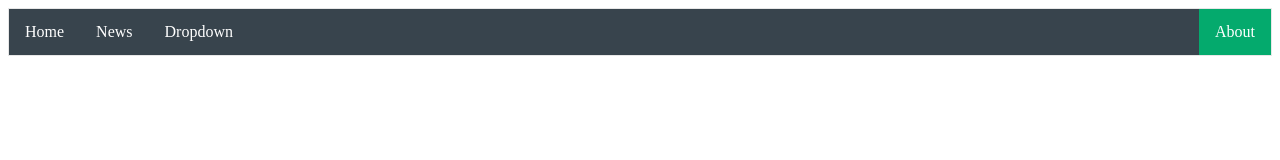
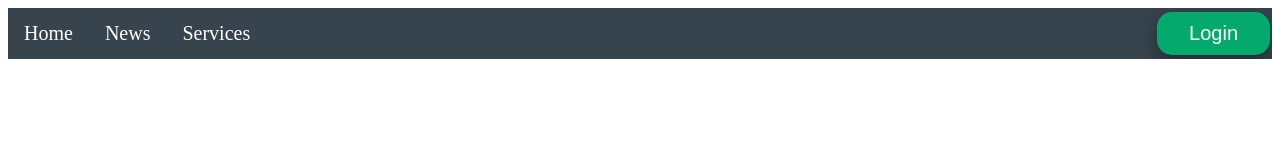
Before and after one commit to Rakeshyadav-19/Issues, a plain HTML site: page index.html in a window 1280 px wide. Drawn offline with Linux system fonts and the light colour scheme.

Commit message:
nav Done

```diff
--- a/css/style.css
+++ b/css/style.css
@@ -1,26 +1,89 @@
+body {
+  background-color:white;
+}
 ul {
   list-style-type: none;
   margin: 0;
   padding: 0;
   overflow: hidden;
-    border: 1px solid #e7e7e7;
-  background-color: rgb(1, 1, 1);
-
+  background-color: #38444d;
 }
 
 li {
   float: left;
 }
 
-  li a {
-    display: block;
+li a, .dropbtn {
+  display: inline-block;
   color: white;
+  font-size: 20px;
   text-align: center;
   padding: 14px 16px;
   text-decoration: none;
 }
 
-  /* Change the link color to #111 (black) on hover */
-  li a:hover {
-    background-color: #45a049;
+li a:hover, .dropdown:hover .dropbtn {
+  background-color:  #04AA6D;
+;
 }
+
+li.dropdown {
+  display: inline-block;
+}
+
+.dropdown-content {
+  display: none;
+  position: absolute;
+  background-color: #f9f9f9;
+  min-width: 160px;
+  box-shadow: 0px 8px 16px 0px rgba(0,0,0,0.2);
+  z-index: 1;
+}
+
+.dropdown-content a {
+  color: black;
+  padding: 12px 16px;
+  text-decoration: none;
+  display: block;
+  text-align: left;
+}
+
+.dropdown-content a:hover {background-color: #f1f1f1;}
+
+.dropdown:hover .dropdown-content {
+  display: block;
+}
+li a:hover:not(.active) {
+background-color: #04AA6D;
+}
+
+.active {
+background-color: #04AA6D;
+}
+
+.button
+{
+  padding: 10px 32px;
+  font-size: 20px;
+  text-align: center;
+  cursor: pointer;
+  outline: none;
+  color: #fff;
+  background-color: #04AA6D;
+  border: none;
+  border-radius: 15px;
+  box-shadow: 0 8px 16px 0 rgba(0,0,0,0.2), 0 6px 20px 0 rgba(0,0,0,0.19);
+  margin: 4px 2px;
+}
+
+.button:hover
+{
+  background-color: #3e8e41;
+}
+
+.button:active
+{
+  background-color: #3e8e41;
+  box-shadow: 0 5px #666;
+  transform: translateY(4px);
+}
--- a/index.html
+++ b/index.html
@@ -5,83 +5,22 @@
     <meta name="viewport" content="width=device-width, initial-scale=1.0">
     <title>ODOP</title>
     <link rel="stylesheet" href="css/style.css">
-    <style>
-      body {
-        background-color:white;
-      }
-      ul {
-        list-style-type: none;
-        margin: 0;
-        padding: 0;
-        overflow: hidden;
-        background-color: #38444d;
-      }
 
-      li {
-        float: left;
-      }
-
-      li a, .dropbtn {
-        display: inline-block;
-        color: white;
-        text-align: center;
-        padding: 14px 16px;
-        text-decoration: none;
-      }
-
-      li a:hover, .dropdown:hover .dropbtn {
-        background-color:  #04AA6D;
-;
-      }
-
-      li.dropdown {
-        display: inline-block;
-      }
-
-      .dropdown-content {
-        display: none;
-        position: absolute;
-        background-color: #f9f9f9;
-        min-width: 160px;
-        box-shadow: 0px 8px 16px 0px rgba(0,0,0,0.2);
-        z-index: 1;
-      }
-
-      .dropdown-content a {
-        color: black;
-        padding: 12px 16px;
-        text-decoration: none;
-        display: block;
-        text-align: left;
-      }
-
-      .dropdown-content a:hover {background-color: #f1f1f1;}
-
-      .dropdown:hover .dropdown-content {
-        display: block;
-      }
-      li a:hover:not(.active) {
-  background-color: #111;
-}
-
-.active {
-  background-color: #04AA6D;
-}
-      </style>
 </head>
 <body>
   <ul>
     <li><a href="#home">Home</a></li>
     <li><a href="#news">News</a></li>
     <li class="dropdown">
-      <a href="javascript:void(0)" class="dropbtn">Dropdown</a>
+      <a href="javascript:void(0)" class="dropbtn">Services</a>
       <div class="dropdown-content">
         <a href="#">Link 1</a>
         <a href="#">Link 2</a>
         <a href="#">Link 3</a>
       </div>
     </li>
-    <li style="float:right"><a class="active" href="#about">About</a></li>
+
+    <li style="float:right">  <button class="button" onclick="document.getElementById('id01').style.display='block'" style="width:auto;float:right">Login</button></li>
   </ul>
 </body>
 </html>
```
Lines whose indentation alone changed are shown as unchanged.
